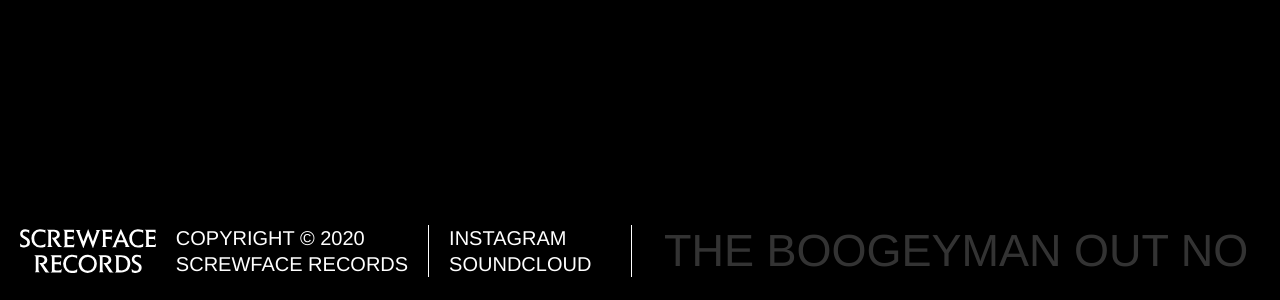
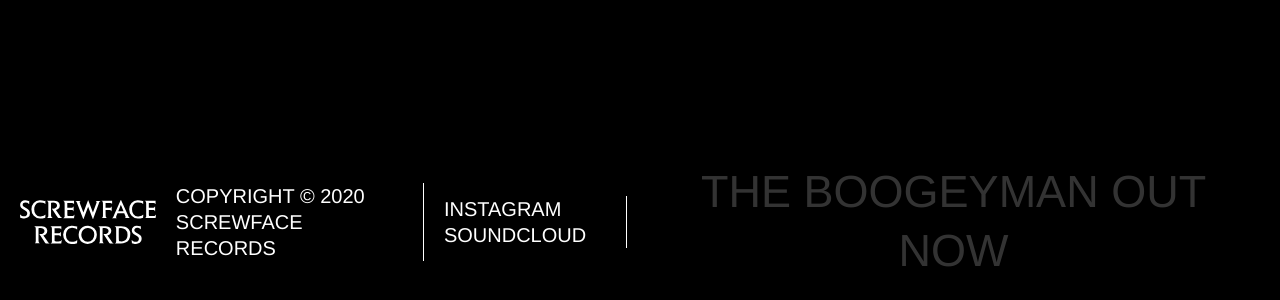
Before and after one commit to goremade/SCREWFACERECORDS, a plain HTML site: page index.html in a window 1280 px wide. Shown: the part 500-800 px from the top of the page. Drawn offline with nearby package versions, Linux system fonts and the light colour scheme.

Commit message:
Update index.html

```diff
--- a/index.html
+++ b/index.html
@@ -50,7 +50,7 @@
     </div>
 
     <div class="footer-announcemrnt">
-      <a href="">THE BOOGEYMAN OUT NO</a>
+      <a href="">THE BOOGEYMAN OUT NOW</a>
     </div>
 
   </div>
```
